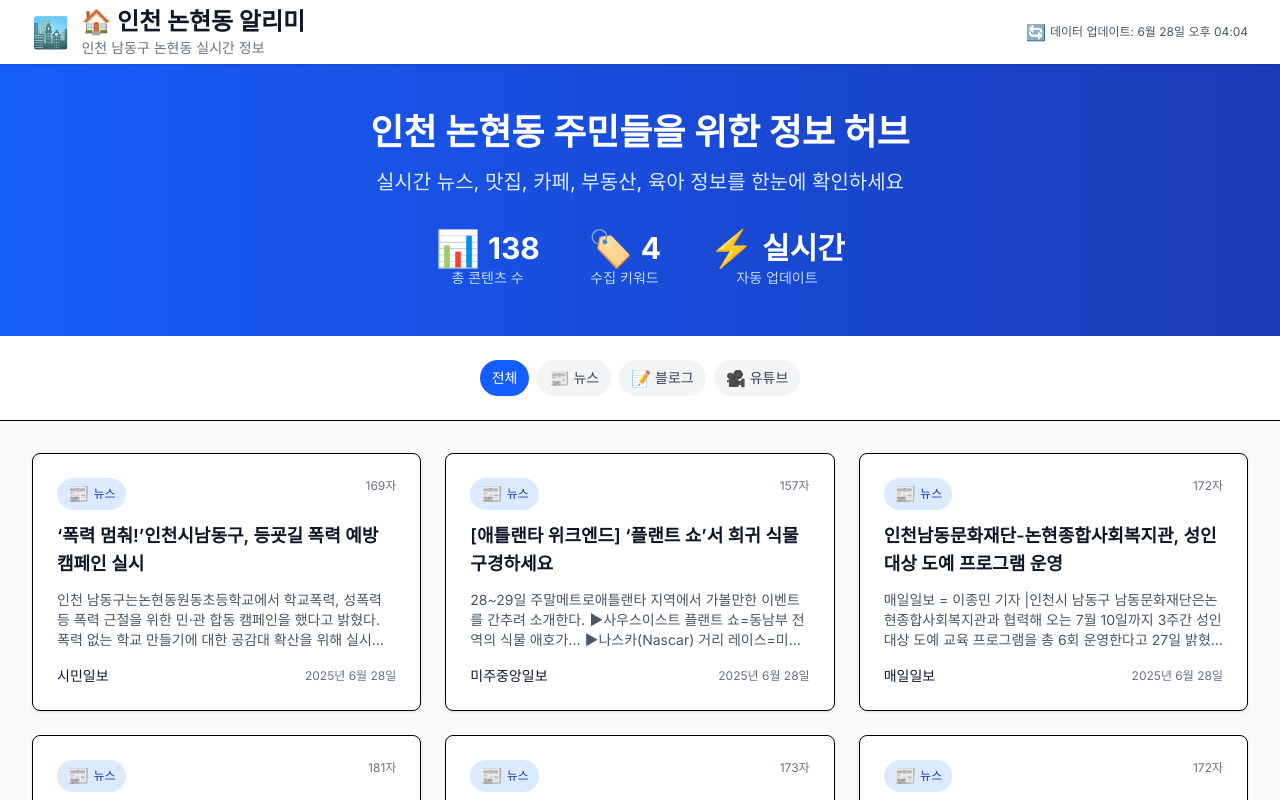
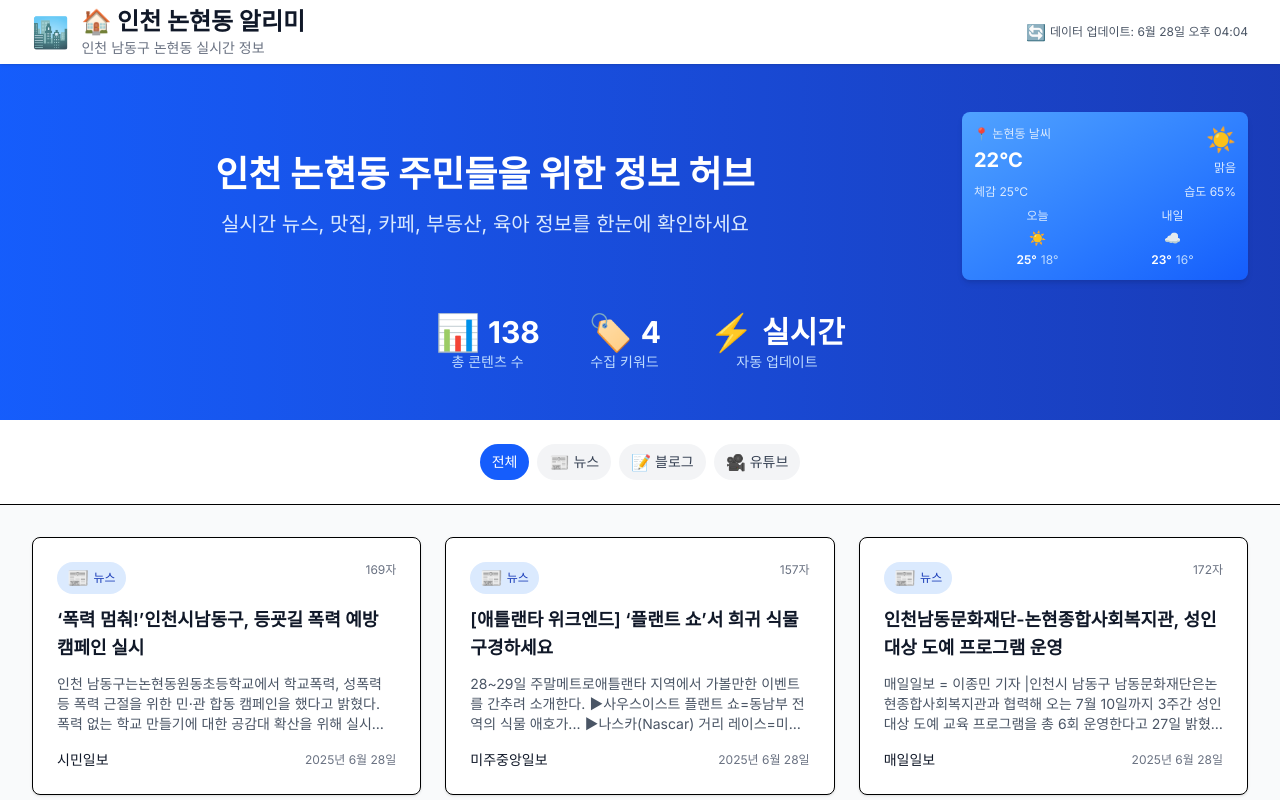
Before and after one commit to terang55/songdolife-site, a Next.js app in the folder frontend/: page / in a window 1280 px wide. Shown: the top 800 px of the page. Built offline with nearby package versions, Linux system fonts and the light colour scheme; no server answers.

Commit message:
날씨 위젯 완성 - 텍스트 중앙정렬, OpenWeather API 연동, 실시간 논현동 날씨 정보 제공

```diff
--- /dev/null
+++ b/frontend/src/app/api/weather/route.ts
@@ -0,0 +1,147 @@
+import { NextRequest, NextResponse } from 'next/server';
+
+// 논현동 좌표 (인천 남동구 논현동)
+const NONHYEON_LAT = 37.3894;
+const NONHYEON_LON = 126.7317;
+
+// OpenWeather API 키 (환경변수에서 가져오거나 임시로 사용)
+const API_KEY = process.env.OPENWEATHER_API_KEY || 'fec0e5d8daec1747581d667dc08e95cb';
+
+interface WeatherData {
+  current: {
+    temp: number;
+    feels_like: number;
+    humidity: number;
+    weather: Array<{
+      main: string;
+      description: string;
+      icon: string;
+    }>;
+    wind: {
+      speed: number;
+    };
+  };
+  forecast: Array<{
+    date: string;
+    temp_max: number;
+    temp_min: number;
+    weather: {
+      main: string;
+      description: string;
+      icon: string;
+    };
+  }>;
+}
+
+export async function GET(request: NextRequest) {
+  try {
+    console.log('🌤️ 논현동 날씨 정보 요청');
+
+    // 현재 날씨 정보 가져오기
+    const currentWeatherUrl = `https://api.openweathermap.org/data/2.5/weather?lat=${NONHYEON_LAT}&lon=${NONHYEON_LON}&appid=${API_KEY}&units=metric&lang=kr`;
+
+    // 5일 예보 정보 가져오기
+    const forecastUrl = `https://api.openweathermap.org/data/2.5/forecast?lat=${NONHYEON_LAT}&lon=${NONHYEON_LON}&appid=${API_KEY}&units=metric&lang=kr`;
+
+    const [currentResponse, forecastResponse] = await Promise.all([
+      fetch(currentWeatherUrl),
+      fetch(forecastUrl)
+    ]);
+
+    if (!currentResponse.ok || !forecastResponse.ok) {
+      throw new Error('날씨 API 호출 실패');
+    }
+
+    const currentData = await currentResponse.json();
+    const forecastData = await forecastResponse.json();
+
+    // 5일 예보 데이터 처리 (하루에 하나씩만)
+    const dailyForecast = forecastData.list
+      .filter((_: any, index: number) => index % 8 === 0) // 3시간마다 데이터가 오므로 8개씩 건너뛰어 하루 단위로
+      .slice(0, 5)
+      .map((item: any) => ({
+        date: new Date(item.dt * 1000).toLocaleDateString('ko-KR', {
+          month: 'short',
+          day: 'numeric',
+          weekday: 'short'
+        }),
+        temp_max: Math.round(item.main.temp_max),
+        temp_min: Math.round(item.main.temp_min),
+        weather: {
+          main: item.weather[0].main,
+          description: item.weather[0].description,
+          icon: item.weather[0].icon
+        }
+      }));
+
+    const weatherData: WeatherData = {
+      current: {
+        temp: Math.round(currentData.main.temp),
+        feels_like: Math.round(currentData.main.feels_like),
+        humidity: currentData.main.humidity,
+        weather: currentData.weather,
+        wind: {
+          speed: Math.round(currentData.wind.speed * 10) / 10 // 소수점 1자리
+        }
+      },
+      forecast: dailyForecast
+    };
+
+    console.log('✅ 날씨 정보 조회 성공');
+
+    return NextResponse.json({
+      success: true,
+      data: weatherData,
+      location: '인천 남동구 논현동',
+      timestamp: new Date().toISOString()
+    });
+
+  } catch (error) {
+    console.error('❌ 날씨 API 오류:', error);
+
+    // 오류 시 더미 데이터 반환 (개발용)
+    return NextResponse.json({
+      success: false,
+      error: '날씨 정보를 불러올 수 없습니다',
+      data: {
+        current: {
+          temp: 22,
+          feels_like: 25,
+          humidity: 65,
+          weather: [{
+            main: 'Clear',
+            description: '맑음',
+            icon: '01d'
+          }],
+          wind: {
+            speed: 2.1
+          }
+        },
+        forecast: [
+          {
+            date: '오늘',
+            temp_max: 25,
+            temp_min: 18,
+            weather: {
+              main: 'Clear',
+              description: '맑음',
+              icon: '01d'
+            }
+          },
+          {
+            date: '내일',
+            temp_max: 23,
+            temp_min: 16,
+            weather: {
+              main: 'Clouds',
+              description: '구름많음',
+              icon: '03d'
+            }
+          }
+        ]
+      },
+      location: '인천 남동구 논현동',
+      timestamp: new Date().toISOString()
+    }, { status: 200 }); // 개발용이므로 200 상태 코드 유지
+  }
+}
--- /dev/null
+++ b/frontend/src/app/components/WeatherWidget.tsx
@@ -0,0 +1,165 @@
+'use client';
+
+import { useState, useEffect } from 'react';
+
+interface WeatherData {
+  current: {
+    temp: number;
+    feels_like: number;
+    humidity: number;
+    weather: Array<{
+      main: string;
+      description: string;
+      icon: string;
+    }>;
+    wind: {
+      speed: number;
+    };
+  };
+  forecast: Array<{
+    date: string;
+    temp_max: number;
+    temp_min: number;
+    weather: {
+      main: string;
+      description: string;
+      icon: string;
+    };
+  }>;
+}
+
+interface WeatherResponse {
+  success: boolean;
+  data: WeatherData;
+  location: string;
+  error?: string;
+}
+
+export default function WeatherWidget() {
+  const [weather, setWeather] = useState<WeatherData | null>(null);
+  const [loading, setLoading] = useState(true);
+  const [error, setError] = useState<string | null>(null);
+
+  useEffect(() => {
+    fetchWeather();
+  }, []);
+
+  const fetchWeather = async () => {
+    try {
+      setLoading(true);
+      setError(null);
+
+      const response = await fetch('/api/weather');
+      const result: WeatherResponse = await response.json();
+
+      if (result.success && result.data) {
+        setWeather(result.data);
+      } else {
+        // API 오류 시에도 더미 데이터 사용
+        setWeather(result.data);
+        if (result.error) {
+          console.warn('날씨 API 경고:', result.error);
+        }
+      }
+    } catch (error) {
+      console.error('날씨 정보 로딩 오류:', error);
+      setError('날씨 정보를 불러올 수 없습니다');
+    } finally {
+      setLoading(false);
+    }
+  };
+
+  const getWeatherIcon = (iconCode: string) => {
+    // OpenWeather 아이콘 또는 이모지 사용
+    const iconMap: { [key: string]: string } = {
+      '01d': '☀️', '01n': '🌙',
+      '02d': '⛅', '02n': '☁️',
+      '03d': '☁️', '03n': '☁️',
+      '04d': '☁️', '04n': '☁️',
+      '09d': '🌧️', '09n': '🌧️',
+      '10d': '🌦️', '10n': '🌧️',
+      '11d': '⛈️', '11n': '⛈️',
+      '13d': '❄️', '13n': '❄️',
+      '50d': '🌫️', '50n': '🌫️',
+    };
+    return iconMap[iconCode] || '🌤️';
+  };
+
+  const getWindDirection = (speed: number) => {
+    if (speed < 1) return '무풍';
+    if (speed < 3) return '약한 바람';
+    if (speed < 7) return '보통 바람';
+    return '강한 바람';
+  };
+
+  if (loading) {
+    return (
+      <div className="bg-gradient-to-br from-blue-400 to-blue-600 rounded-lg p-3 text-white shadow-md">
+        <div className="animate-pulse">
+          <div className="h-3 bg-blue-300 rounded mb-2 w-20"></div>
+          <div className="h-6 bg-blue-300 rounded mb-2 w-12"></div>
+          <div className="h-2 bg-blue-300 rounded w-24"></div>
+        </div>
+      </div>
+    );
+  }
+
+  if (error || !weather) {
+    return (
+      <div className="bg-gray-100 rounded-lg p-3 border border-gray-200">
+        <div className="text-center">
+          <span className="text-xl">🌤️</span>
+          <h3 className="text-xs font-semibold text-gray-700 mt-1">논현동 날씨</h3>
+          <p className="text-gray-500 text-xs mt-1">로딩 중...</p>
+        </div>
+      </div>
+    );
+  }
+
+  return (
+    <div className="bg-gradient-to-br from-blue-400 to-blue-600 rounded-lg p-3 text-white shadow-md">
+      {/* 헤더 + 현재 날씨 통합 */}
+      <div className="flex items-center justify-between mb-2">
+        <div>
+          <div className="text-xs text-blue-100 mb-1">📍 논현동 날씨</div>
+          <div className="text-xl font-bold">
+            {weather.current.temp}°C
+          </div>
+        </div>
+
+        <div className="text-right">
+          <div className="text-2xl mb-1">
+            {getWeatherIcon(weather.current.weather[0].icon)}
+          </div>
+          <div className="text-xs text-blue-100">
+            {weather.current.weather[0].description}
+          </div>
+        </div>
+      </div>
+
+      {/* 간단한 상세 정보 */}
+      <div className="flex justify-between text-xs text-blue-100 mb-2">
+        <span>체감 {weather.current.feels_like}°C</span>
+        <span>습도 {weather.current.humidity}%</span>
+      </div>
+
+      {/* 2일 예보만 표시 */}
+      <div className="grid grid-cols-2 gap-2">
+        {weather.forecast.slice(0, 2).map((day, index) => (
+          <div key={index} className="text-center">
+            <div className="text-xs text-blue-100 mb-1">
+              {day.date}
+            </div>
+            <div className="text-sm mb-1">
+              {getWeatherIcon(day.weather.icon)}
+            </div>
+            <div className="text-xs">
+              <span className="font-semibold">{day.temp_max}°</span>
+              <span className="text-blue-200 ml-1">{day.temp_min}°</span>
+            </div>
+          </div>
+        ))}
+      </div>
+    </div>
+  );
+}
--- a/frontend/src/app/page.tsx
+++ b/frontend/src/app/page.tsx
@@ -4,6 +4,7 @@ import React, { useState, useEffect, useCallback } from 'react';
 // 필요한 아이콘만 import (현재 사용 중인 아이콘 없음)
 import Image from 'next/image';
 import Head from 'next/head';
+import WeatherWidget from './components/WeatherWidget';
 
 interface NewsItem {
   title: string;
@@ -349,11 +350,25 @@ export default function HomePage() {
       {/* Hero Section */}
       <section className="bg-gradient-to-r from-blue-600 to-blue-800 text-white py-6 sm:py-12">
         <div className="max-w-7xl mx-auto px-4 sm:px-6 lg:px-8">
-          <div className="text-center">
+          {/* 제목 & 날씨 위젯 */}
+          <div className="grid grid-cols-1 lg:grid-cols-4 gap-6 items-center mb-8">
+            {/* 제목과 설명 */}
+            <div className="lg:col-span-3 text-center">
               <h2 className="text-2xl sm:text-4xl font-bold mb-2 sm:mb-4">인천 논현동 주민들을 위한 정보 허브</h2>
-            <p className="text-sm sm:text-xl mb-4 sm:mb-8 text-blue-100">
+              <p className="text-sm sm:text-xl text-blue-100">
                 실시간 뉴스, 맛집, 카페, 부동산, 육아 정보를 한눈에 확인하세요
               </p>
+            </div>
+
+            {/* 날씨 위젯 */}
+            <div className="lg:col-span-1 flex justify-center lg:justify-end">
+              <div className="w-full max-w-xs">
+                <WeatherWidget />
+              </div>
+            </div>
+          </div>
+
+          {/* 통계 정보 */}
           <div className="flex justify-center space-x-6 sm:space-x-12 text-center">
             <div>
               <div className="text-xl sm:text-3xl font-bold flex items-center justify-center gap-1 sm:gap-2">
@@ -375,7 +390,6 @@ export default function HomePage() {
                 실시간
               </div>
               <div className="text-xs sm:text-sm text-blue-200">자동 업데이트</div>
-              </div>
             </div>
           </div>
         </div>
```
Also changed, not shown: 2 other files (tests, documents, lock files or other folders). Lines whose indentation alone changed are shown as unchanged.
